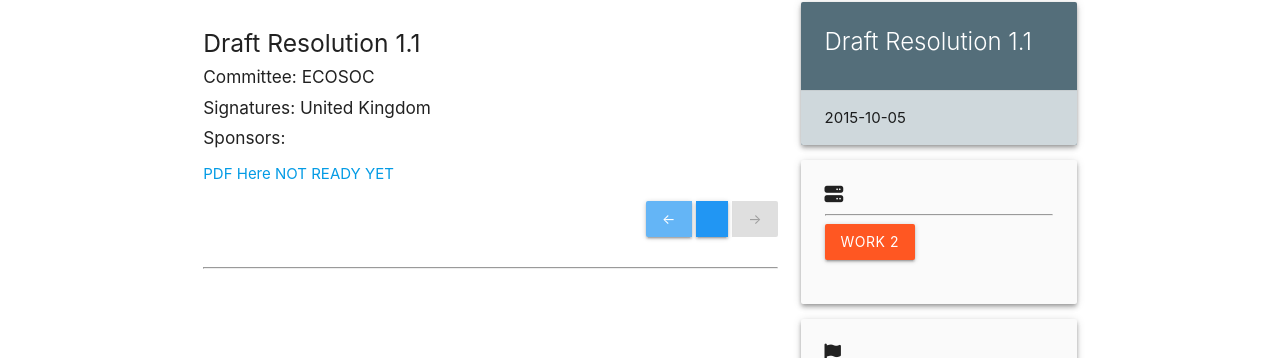
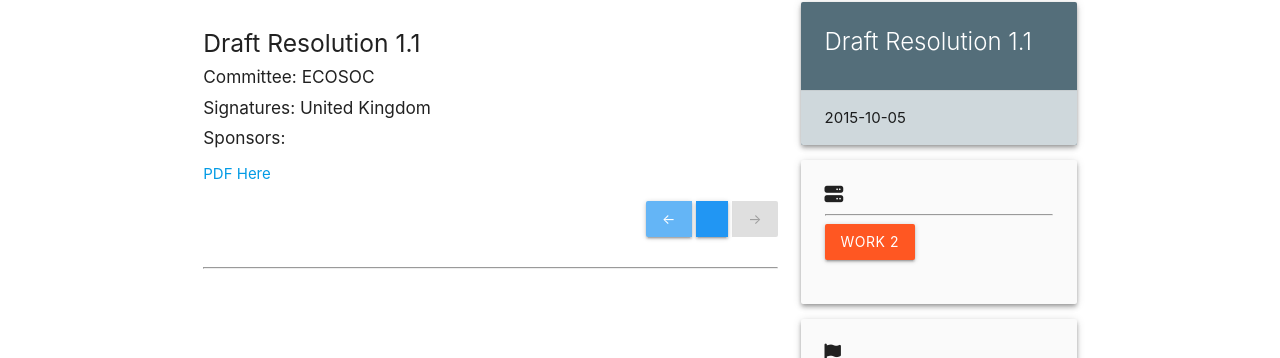
Before and after one commit to Pisces000221/blog, a Jekyll site: the page built from _posts/2015-10-05-Draft-Resolution-1.1.md, in a window 1280 px wide. Shown: the part 70-428 px from the top of the page. Built offline with Jekyll 4.4.1, drawn with Linux system fonts in a browser that asks for light colours; nearby versions of some CDN libraries; library files that are not in the unit come from our copies.

Commit message:
DR update

```diff
--- a/_posts/2015-10-05-Draft-Resolution-1.1.md
+++ b/_posts/2015-10-05-Draft-Resolution-1.1.md
@@ -15,4 +15,4 @@ shortContent: "Draft Resolution 1.1"
 
 ###### Sponsors:
 
-[PDF Here NOT READY YET](https://github.com/magetron/pdf/blob/master/%5BECOSOC%5DDraft.Resolution.1.1%20%5BNOT%20YET%5D.pdf)
+[PDF Here](https://raw.githubusercontent.com/magetron/pdf/master/%5BECOSOC%5DDraft.Resolution.1.1.pdf)
```
